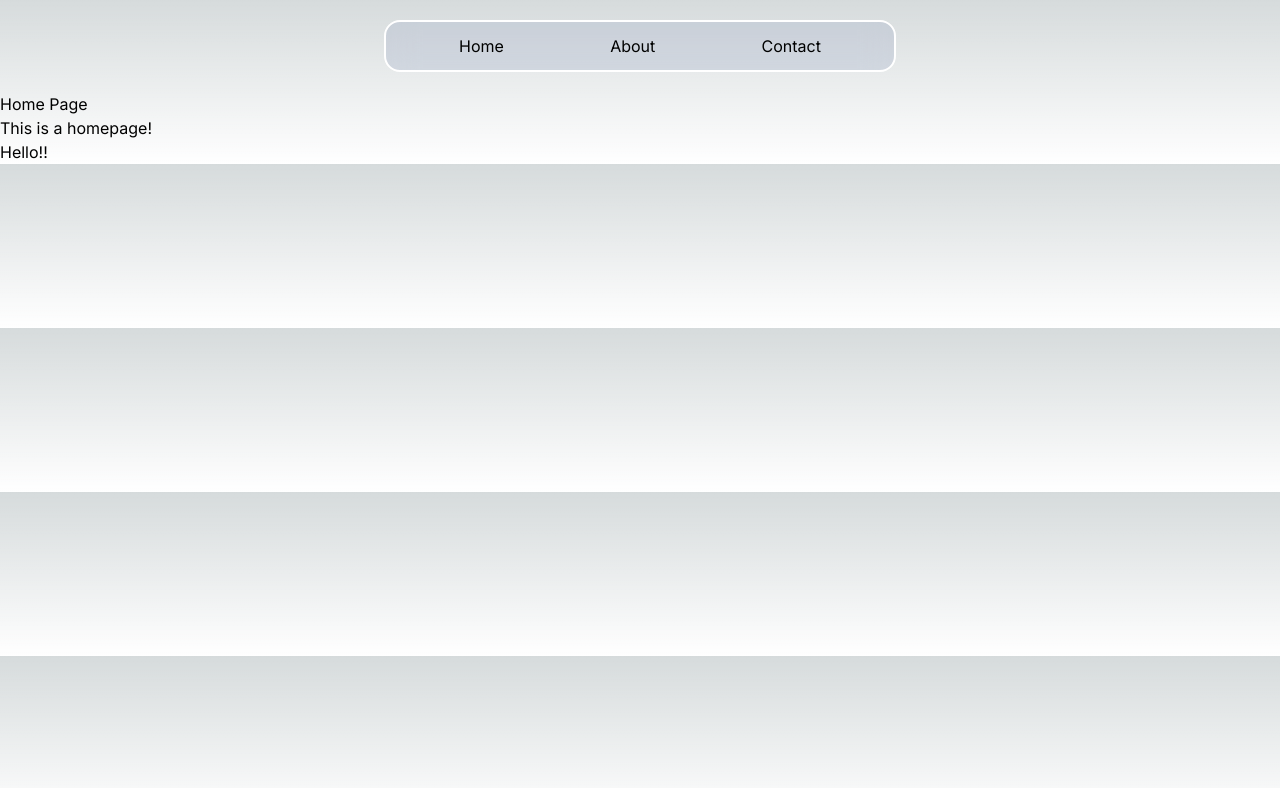
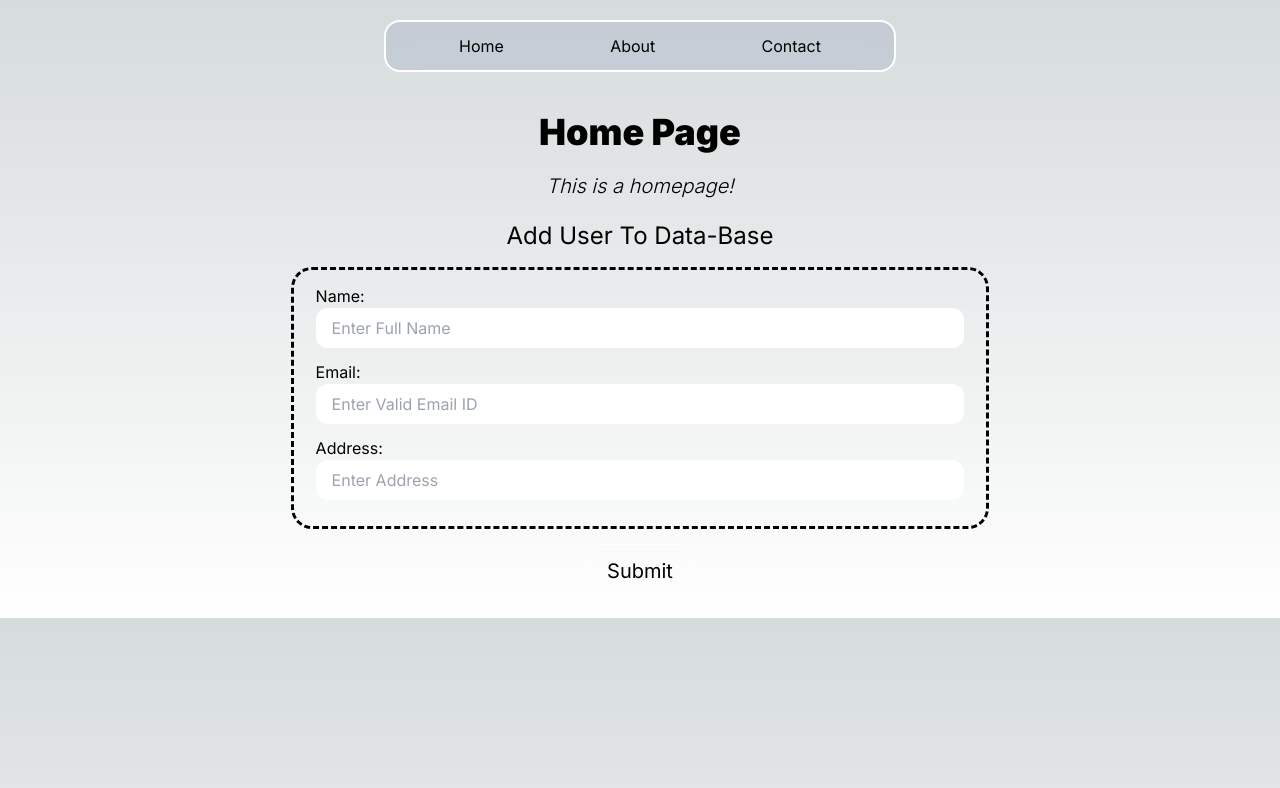
Before and after one commit to arpitv970/docker-nextjs, a Next.js app: page / in a window 1280 px wide. Shown: the top 788 px of the page. Built offline with nearby package versions, Linux system fonts and the light colour scheme.

Commit message:
created basic form for user info

```diff
--- a/app/about/page.jsx
+++ b/app/about/page.jsx
@@ -1,9 +1,10 @@
 import PageLayout from '@/components/PageLayout';
+import AboutContent from '@/components/about/AboutContent';
 
 const About = () => {
   return (
   <PageLayout pageHeading={'About Page'} pageDesc={'This is About Page'}>
-    <div>About us Content</div>
+      <AboutContent />
   </PageLayout>
   )
 }
--- a/app/contact/page.jsx
+++ b/app/contact/page.jsx
@@ -1,9 +1,10 @@
 import PageLayout from '@/components/PageLayout';
+import ContactContent from '@/components/contact/ContactContent';
 
 const Contact = () => {
   return (
   <PageLayout pageHeading={'Contact Page'} pageDesc={'This is Contact Page'}>
-    <div>Contact form here...</div>
+      <ContactContent />
   </PageLayout>
   )
 }
--- a/app/page.jsx
+++ b/app/page.jsx
@@ -1,9 +1,10 @@
 import PageLayout from '@/components/PageLayout';
+import HomeContent from '@/components/home/HomeContent';
 
 const page = () => {
   return (
   <PageLayout pageHeading={'Home Page'} pageDesc={'This is a homepage!'}>
-	<div>Hello!!</div>
+      <HomeContent />
   </PageLayout>
   )
 }
--- a/components/PageLayout.jsx
+++ b/components/PageLayout.jsx
@@ -1,9 +1,9 @@
 const PageLayout = ({ pageHeading, pageDesc, children }) => {
   return (
-    <section>
-      <h1>{pageHeading}</h1>
-      <p>{pageDesc}</p>
-      <section>{children}</section>
+    <section className='w-[80vw] mx-auto grid grid-rows-[1fr_1fr_100] gap-5 p-5'>
+      <h1 className='text-4xl font-black text-center'>{pageHeading}</h1>
+      <p className='text-xl font-light italic text-center'>{pageDesc}</p>
+      <section className='flex flex-col justify-between items-center mx-auto w-[100%]'>{children}</section>
     </section>
   )
 }
--- /dev/null
+++ b/components/about/AboutContent.jsx
@@ -0,0 +1,7 @@
+const AboutContent = () => {
+  return (
+    <div>AboutContent</div>
+  )
+}
+
+export default AboutContent
--- /dev/null
+++ b/components/contact/ContactContent.jsx
@@ -0,0 +1,7 @@
+const ContactContent = () => {
+  return (
+    <div>ContactContent</div>
+  )
+}
+
+export default ContactContent
--- /dev/null
+++ b/components/home/HomeContent.jsx
@@ -0,0 +1,15 @@
+import UserInfoForm from './UserInfoForm'
+
+const HomeContent = () => {
+  return (
+    <div className='flex flex-col justify-around items-center w-[100%]'>
+      <h2 className='text-2xl'>Add User To Data-Base</h2>
+
+      { /* Creat Simple Form to add info about User */ }
+      <UserInfoForm />
+
+    </div>
+  )
+}
+
+export default HomeContent
--- /dev/null
+++ b/components/home/UserInfoForm.jsx
@@ -0,0 +1,17 @@
+const UserInfoForm = () => {
+  return (
+  <>
+  <form className='flex flex-col mt-5 outline-dashed outline-offset-[2px] rounded-2xl border-0 border-white px-5 py-3 w-[70%]'>
+      <lable for='name'>Name:</lable>
+      <input className='text-black px-4 py-2 rounded-xl mb-3' placeholder='Enter Full Name' type='text' name='name' id='name' requried />
+      <lable for='email'>Email:</lable>
+      <input className='text-black px-4 py-2 rounded-xl mb-3' placeholder='Enter Valid Email ID' type='email' name='email' id='email' requried />
+      <lable for='address'>Address:</lable>
+      <input className='text-black px-4 py-2 rounded-xl mb-3' placeholder='Enter Address' type='text' name='address' id='address' requried />
+  </form>
+  <button type='submit' className='mt-5 border border-white text-xl px-5 py-3 rounded-xl hover:bg-white hover:text-black hover:rounded-3xl transition-all duration-300 delay-0 easy-in-out'>Submit</button>
+  </>
+  )
+}
+
+export default UserInfoForm
```
